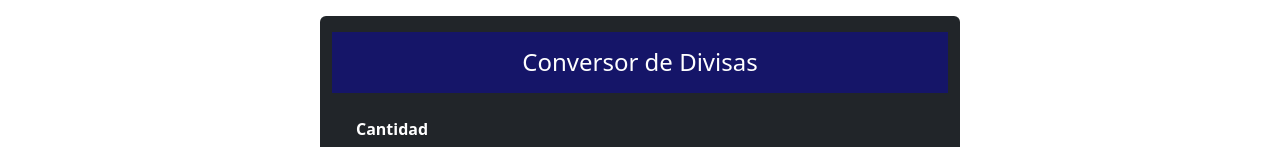
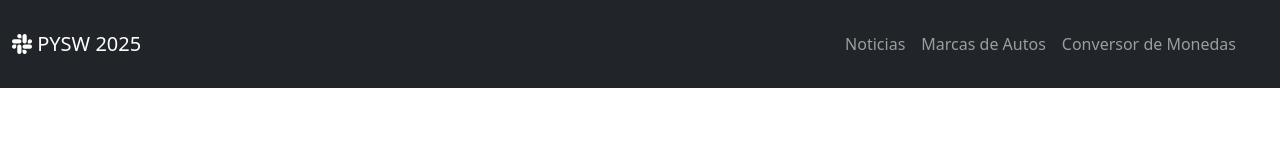
Before and after one commit to CristianT2/web-services-angular, an Angular app: page / in a window 1280 px wide. Shown: the top 147 px of the page. Built offline with nearby package versions, Linux system fonts and the light colour scheme; no server answers.

Commit message:
Se creo el header de la aplicacion y se configuraron las rutas

```diff
--- a/src/app/app.component.ts
+++ b/src/app/app.component.ts
@@ -1,18 +1,21 @@
 import { Component } from '@angular/core';
-import { NoticiasComponent } from './noticias/noticias.component';
-import { MarcasAutosComponent } from "./marcas-autos/marcas-autos.component";
-import { ConversorComponent } from "./conversor/conversor.component";
+import { HeaderComponent } from "./layout/header/header.component";
+import { RouterModule } from '@angular/router';
 
 @Component({
   selector: 'app-root',
-  imports: [ConversorComponent],
+  imports: [RouterModule, HeaderComponent],
   styleUrl: './app.component.css',
   template: `
+    <header>
+      <app-header></app-header>
+    </header>
     <main>
       <section>
-        <app-conversor></app-conversor>
+        <router-outlet></router-outlet>
       </section>
     </main>
+    <footer></footer>
   `
 })
 export class AppComponent {
--- a/src/app/app.routes.ts
+++ b/src/app/app.routes.ts
@@ -1,3 +1,22 @@
 import { Routes } from '@angular/router';
+import { NoticiasComponent } from './noticias/noticias.component';
+import { MarcasAutosComponent } from './marcas-autos/marcas-autos.component';
+import { ConversorComponent } from './conversor/conversor.component';
 
-export const routes: Routes = [];
+export const routes: Routes = [
+    {
+        path: 'noticias',
+        component: NoticiasComponent,
+        title: 'Noticias'
+    },
+    {
+        path: 'marcas-autos',
+        component: MarcasAutosComponent,
+        title: 'Marcas de Autos'
+    },
+    {
+        path: 'conversor',
+        component: ConversorComponent,
+        title: 'Conversor de Monedas'
+    }
+];
--- /dev/null
+++ b/src/app/layout/header/header.component.css
@@ -0,0 +1,8 @@
+.navbar-nav .nav-link:hover {
+    color: #00cc99;
+    /* Color al pasar el mouse */
+    background-color: rgba(255, 255, 255, 0.1);
+    /* Fondo sutil */
+    border-radius: 4px;
+    /* Bordes redondeados */
+}
--- /dev/null
+++ b/src/app/layout/header/header.component.html
@@ -0,0 +1,28 @@
+<header>
+    <nav class="navbar sticky-top navbar-expand-lg bg-dark py-4" data-bs-theme="dark">
+        <div class="container-fluid">
+            <a class="navbar-brand" href="#">
+                <i class="bi bi-slack"></i>
+                PYSW 2025
+            </a>
+            <button class="navbar-toggler" type="button" data-bs-toggle="collapse" data-bs-target="#navbarNav"
+                aria-controls="navbarNav" aria-expanded="false" aria-label="Toggle navigation">
+                <span class="navbar-toggler-icon"></span>
+            </button>
+            <div class="collapse navbar-collapse me-4" id="navbarNav">
+                <ul class="navbar-nav ms-auto">
+
+                    <li class="nav-item">
+                        <a class="nav-link" routerLink="/noticias">Noticias</a>
+                    </li>
+                    <li class="nav-item">
+                        <a class="nav-link" routerLink="/marcas-autos">Marcas de Autos</a>
+                    </li>
+                    <li class="nav-item">
+                        <a class="nav-link" routerLink="/conversor">Conversor de Monedas</a>
+                    </li>
+                </ul>
+            </div>
+        </div>
+    </nav>
+</header>
```
Also changed, not shown: src/app/layout/header/header.component.ts (added, +12 -0 lines), 1 other file (tests, documents, lock files or other folders).
